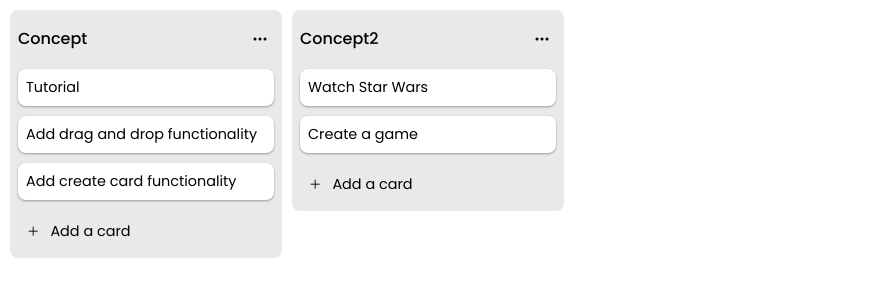
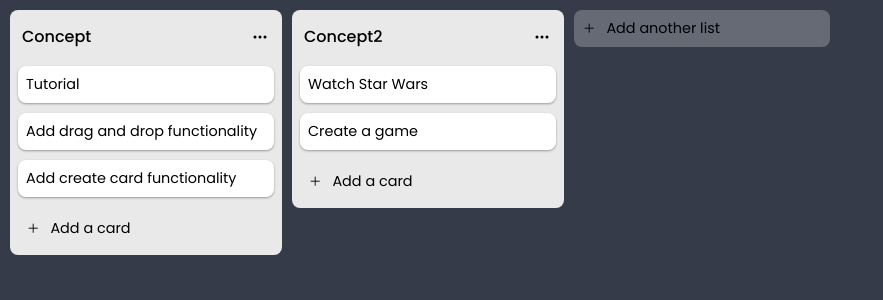
Before and after one commit to Joris63/Plonks-Trello-clone-Frontend, a React (Create React App) app: page / in a window 1280 px wide. Shown: the top 300 px of the page, without its empty margins (0-883 px from the left). Built offline with nearby package versions, Linux system fonts and the light colour scheme.

Commit message:
Can now edit the list title

```diff
--- /dev/null
+++ b/src/components/AddList.js
@@ -0,0 +1,47 @@
+import React from "react";
+import { Draggable } from "react-beautiful-dnd";
+
+const AddList = ({ newList, setNewList, index }) => {
+  return (
+    <Draggable draggableId={"add-list"} index={index}>
+      {(provided, snapshot) => (
+        <div
+          className="add_list_wrapper"
+          ref={provided.innerRef}
+          {...provided.draggableProps}
+          {...provided.dragHandleProps}
+        >
+          {newList ? (
+            <div className="add_list">
+              <input
+                value={newList?.name}
+                placeholder="Enter list title..."
+                onChange={(e) =>
+                  setNewList({ ...newList, name: e.target.value })
+                }
+              />
+              <div className="buttons">
+                <button className="save">Add list</button>
+                <button
+                  className="cancel"
+                  onClick={() => {
+                    setNewList(null);
+                  }}
+                >
+                  <ion-icon name="add-outline" />
+                </button>
+              </div>
+            </div>
+          ) : (
+            <button className="add_list_btn" onClick={() => setNewList({})}>
+              <ion-icon name="add-sharp" />
+              <p>Add another list</p>
+            </button>
+          )}
+        </div>
+      )}
+    </Draggable>
+  );
+};
+
+export default AddList;
--- a/src/components/Board.js
+++ b/src/components/Board.js
@@ -5,6 +5,7 @@ import _ from "lodash";
 import { DragDropContext } from "react-beautiful-dnd";
 import { Droppable } from "react-beautiful-dnd";
 import { v4 as uuidv4 } from "uuid";
+import AddList from "./AddList";
 
 const allLists = [
   {
@@ -84,18 +85,28 @@ function findById(id, array) {
 const Board = (props) => {
   const [lists, setLists] = useState(allLists);
   const [newCard, setNewCard] = useState(null);
+  const [newList, setNewList] = useState(null);
 
   useEffect(() => {
     const updatedLists = _.cloneDeep(lists);
 
     updatedLists.forEach((list) => {
+      if (!findById(`add-card-${list.id}`, updatedLists)) {
         list.cards.push({
           id: `add-card-${list.id}`,
           list_id: list.id,
           list_name: list.name,
           order: list.cards.length,
         });
+      }
     });
+
+    if (!findById("add-list", updatedLists)) {
+      updatedLists.push({
+        id: `add-list`,
+        order: updatedLists.length,
+      });
+    }
 
     setLists(updatedLists);
   }, []);
@@ -228,6 +239,26 @@ const Board = (props) => {
     setLists(updatedLists);
   }
 
+  function handleAddList() {}
+
+  function handleListEdit(updatedlist) {
+    const newLists = _.cloneDeep(lists);
+    let list = findById(updatedlist.id, newLists);
+
+    newLists.splice(list.order, 1, { ...updatedlist, cards: list.cards });
+
+    setLists(newLists);
+  }
+
+  function handleCardEdit(updatedCard) {
+    const newLists = _.cloneDeep(lists);
+    let card = findById(updatedCard.id, newLists);
+
+    card = { ...updatedCard };
+
+    setLists(newLists);
+  }
+
   return (
     <DragDropContext onDragEnd={onDragEnd}>
       <Droppable droppableId="board" type="list" direction="horizontal">
@@ -237,7 +268,8 @@ const Board = (props) => {
             ref={provided.innerRef}
             {...provided.droppableProps}
           >
-            {lists.map((list, index) => (
+            {lists.map((list, index) =>
+              !list.id.includes("add-list") ? (
                 <List
                   key={`list-${list.id}`}
                   list={list}
@@ -246,8 +278,18 @@ const Board = (props) => {
                   index={index}
                   newCard={newCard}
                   setNewCard={setNewCard}
+                  handleListEdit={handleListEdit}
+                  handleCardEdit={handleCardEdit}
                 />
-            ))}
+              ) : (
+                <AddList
+                  key="add-list"
+                  newList={newList}
+                  setNewList={setNewList}
+                  index={index}
+                />
+              )
+            )}
             {provided.placeholder}
           </div>
         )}
--- a/src/components/DropDown.js
+++ b/src/components/DropDown.js
@@ -2,7 +2,7 @@ import React, { useEffect } from "react";
 
 const DropDown = ({ open, handleClose, id, children }) => {
   useEffect(() => {
-    const handleDropdown = (e) => {
+    const handleOutsideClick = (e) => {
       const rect = document.getElementById(id)?.getBoundingClientRect();
 
       if (
@@ -18,12 +18,12 @@ const DropDown = ({ open, handleClose, id, children }) => {
     };
 
     if (open) {
-      window.addEventListener("click", handleDropdown);
+      window.addEventListener("click", handleOutsideClick);
     } else {
-      window.removeEventListener("click", handleDropdown);
+      window.removeEventListener("click", handleOutsideClick);
     }
 
-    return () => window.removeEventListener("click", handleDropdown);
+    return () => window.removeEventListener("click", handleOutsideClick);
   }, [open, id, handleClose]);
 
   return open ? (
--- a/src/components/List.js
+++ b/src/components/List.js
@@ -1,4 +1,4 @@
-import React, { useState } from "react";
+import React, { useEffect, useState } from "react";
 import { Draggable } from "react-beautiful-dnd";
 import { Droppable } from "react-beautiful-dnd";
 import AddCard from "./AddCard";
@@ -11,9 +11,59 @@ const List = ({
   setNewCard,
   handleAddCard,
   handleAddCancel,
+  handleListEdit,
+  handleCardEdit,
   index,
 }) => {
   const [open, setOpen] = useState(false);
+  const [editedList, setEditedList] = useState(list);
+
+  function handleKeyPress(e) {
+    if (e.key === "Escape") {
+      setEditedList({ ...list, editing: false });
+    }
+
+    if (e.key === "Enter") {
+      handleListEdit(editedList);
+      setEditedList({ ...editedList, editing: false });
+    }
+  }
+
+  const handleOutsideClick = (e) => {
+    const rect = document
+      .getElementById(`name-input-${list.id}`)
+      ?.getBoundingClientRect();
+
+    if (
+      !(
+        e.clientX > rect?.left &&
+        e.clientX < rect?.right &&
+        e.clientY > rect?.top &&
+        e.clientY < rect?.bottom
+      )
+    ) {
+      handleListEdit(editedList);
+      setEditedList({ ...editedList, editing: false });
+    }
+  };
+
+  useEffect(() => {
+    function removeEventHandlers() {
+      window.removeEventListener("click", handleOutsideClick);
+      document.removeEventListener("keydown", handleKeyPress);
+    }
+
+    if (editedList.editing) {
+      document.getElementById(`name-input-${list.id}`).focus();
+
+      window.addEventListener("click", handleOutsideClick);
+      document.addEventListener("keydown", handleKeyPress);
+    } else {
+      removeEventHandlers();
+    }
+
+    return () => removeEventHandlers();
+  }, [editedList]);
 
   return (
     <Draggable draggableId={list.id} index={index}>
@@ -22,9 +72,26 @@ const List = ({
           className="list"
           ref={provided.innerRef}
           {...provided.draggableProps}
+          {...provided.dragHandleProps}
         >
-          <header {...provided.dragHandleProps}>
-            <p className="name">{list.name}</p>
+          <header>
+            {editedList.editing ? (
+              <input
+                id={`name-input-${list.id}`}
+                className="name"
+                value={editedList.name}
+                onChange={(e) =>
+                  setEditedList({ ...editedList, name: e.target.value })
+                }
+              />
+            ) : (
+              <p
+                onClick={() => setEditedList({ ...editedList, editing: true })}
+                className="name"
+              >
+                {list.name}
+              </p>
+            )}
             <div className="action">
               <button className="action_btn" onClick={() => setOpen(!open)}>
                 <ion-icon name="ellipsis-horizontal" />
--- a/src/index.css
+++ b/src/index.css
@@ -8,6 +8,7 @@ body {
     margin: 0;
     padding: 0;
     width: 100%;
+    background: #353b48;
 }
 
 hr {
--- a/src/styles/board.scss
+++ b/src/styles/board.scss
@@ -2,11 +2,90 @@
     display: flex;
     padding: 10px;
 
+    & .add_list_wrapper {
+        background: transparent;
+        height: fit-content;
+        border-radius: 8px;
+        width: 256px;
+
+        & .add_list {
+            background: #e9e9e9;
+            border-radius: 8px;
+            padding: 8px;
+
+            & input {
+                padding: 8px;
+                border-radius: 8px;
+                border: none;
+                width: calc(100% - 24px);
+                margin-bottom: 10px;
+                font-size: 0.9em;
+
+                &:focus {
+                    outline: 2px solid lightblue;
+                }
+            }
+
+            & .buttons {
+                display: flex;
+                gap: 10px;
+
+                & .save {
+                    font-size: 0.9em;
+                    background: lightblue;
+                    border: none;
+                    border-radius: 8px;
+                    padding: 8px;
+                    cursor: pointer;
+                }
+
+                & .cancel {
+                    display: flex;
+                    justify-content: center;
+                    align-items: center;
+                    border: none;
+                    background: none;
+                    font-size: 1.3em;
+                    cursor: pointer;
+
+                    & ion-icon {
+                        font-size: 1.2em;
+                        transform: rotate(45deg);
+                    }
+                }
+            }
+        }
+
+        & .add_list_btn {
+            height: fit-content;
+            display: flex;
+            gap: 10px;
+            justify-content: flex-start;
+            align-items: center;
+            background: #ffffff3d;
+            border: none;
+            cursor: pointer;
+            font-size: 0.9em;
+            padding: 8px;
+            border-radius: 8px;
+            transition: all 0.225s ease;
+            width: 100%;
+
+            & p {
+                margin: 0;
+            }
+
+            &:hover {
+                background: #ffffff52;
+            }
+        }
+    }
+
     & .list {
         background: #e9e9e9;
         border-radius: 8px;
-        width: 256px;
-        padding: 8px;
+        width: 272px;
+        padding: 8px 0;
         height: fit-content;
         margin-right: 10px;
 
@@ -14,16 +93,30 @@
             display: flex;
             justify-content: space-between;
             align-items: center;
-            padding: 8px 0;
+            padding: 0 8px;
+
+            & input {
+                padding: 4px 8px;
+            }
 
             & .name {
                 margin: 0;
+                padding: 4px;
                 font-size: 1em;
                 font-weight: 500;
+                line-height: 30px;
+                border-radius: 8px;
+                width: 100%;
+                border: none;
+
+                &:focus {
+                    outline: 2px solid lightblue;
+                }
             }
 
             & .action {
                 position: relative;
+                margin-left: 5px;
 
                 & .action_btn {
                     background: none;
@@ -43,7 +136,7 @@
             display: flex;
             flex-direction: column;
             margin: 10px 0 0 0;
-            padding: 0;
+            padding: 0 8px;
             list-style: none;
 
             & .card {
@@ -99,8 +192,7 @@
             & .add_card_btn {
                 position: absolute;
                 bottom: 0;
-                left: 0;
-                right: 0;
+                width: 256px;
 
                 & button {
                     display: flex;
```
Also changed, not shown: src/components/AddCard.js (+24 -2 lines). Lines whose indentation alone changed are shown as unchanged.
